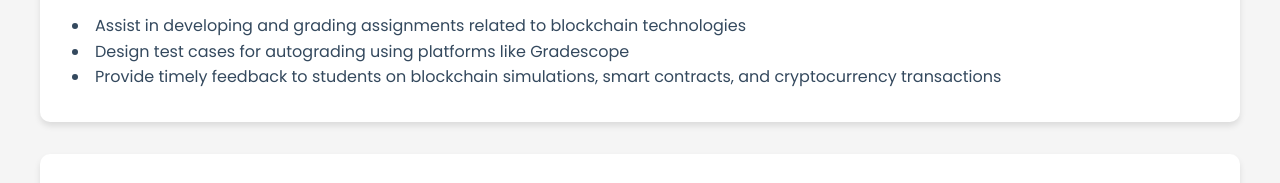
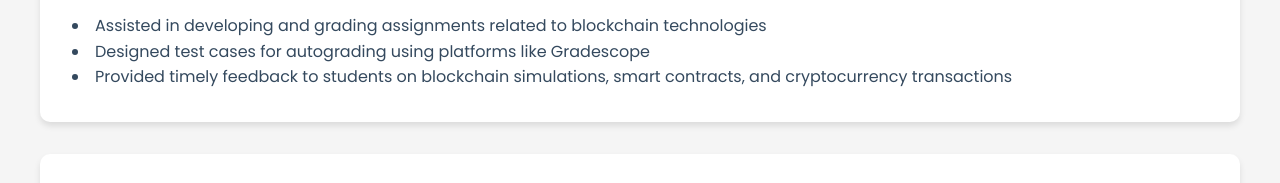
Before and after one commit to rahulansharma682/rahulansharma682.github.io, a plain HTML site: page experience.html in a window 1280 px wide. Shown: the part 1198-1381 px from the top of the page. Drawn offline with Linux system fonts and the light colour scheme.

Commit message:
Update experience.html

```diff
--- a/experience.html
+++ b/experience.html
@@ -80,9 +80,9 @@
                     </div>
                 </div>
                 <ul class="experience-details">
-                    <li>Assist in developing and grading assignments related to blockchain technologies</li>
-                    <li>Design test cases for autograding using platforms like Gradescope</li>
-                    <li>Provide timely feedback to students on blockchain simulations, smart contracts, and cryptocurrency transactions</li>
+                    <li>Assisted in developing and grading assignments related to blockchain technologies</li>
+                    <li>Designed test cases for autograding using platforms like Gradescope</li>
+                    <li>Provided timely feedback to students on blockchain simulations, smart contracts, and cryptocurrency transactions</li>
                 </ul>
             </div>
 
```
